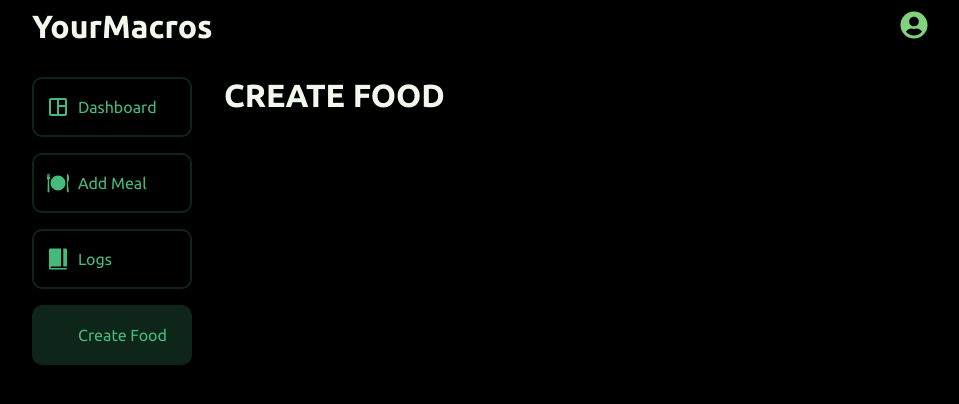
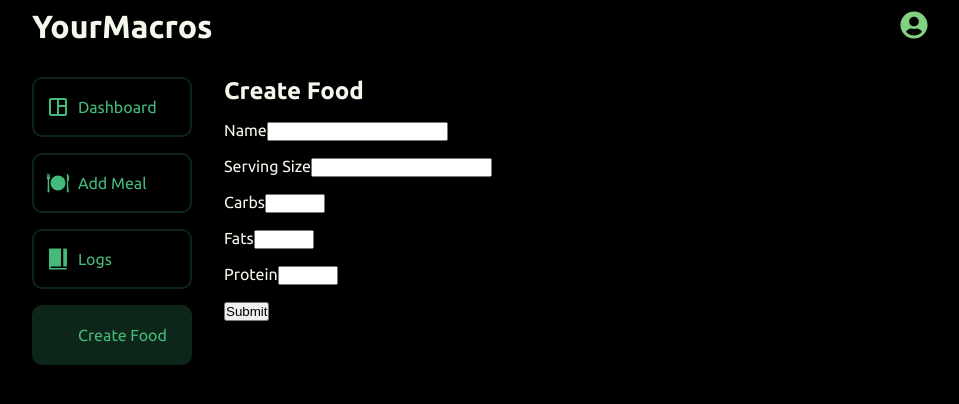
Before and after one commit to jonmico/your-macros, a React (Vite) app in the folder client/: page /create-food in a window 1280 px wide. Shown: the top 404 px of the page, without its empty margins (160-1119 px from the left). Built offline with nearby package versions, Linux system fonts and the light colour scheme; some icons are missing.

Commit message:
Start working on form for create food page.

```diff
--- a/client/src/components/navbar/navbar.module.css
+++ b/client/src/components/navbar/navbar.module.css
@@ -1,6 +1,5 @@
 .navbar {
   flex-basis: 10rem;
-  /* padding: 1rem 0; */
 }
 .navList {
   display: flex;
--- /dev/null
+++ b/client/src/pages/create-food/create-food.module.css
@@ -0,0 +1,6 @@
+.form {
+  display: flex;
+  flex-direction: column;
+  padding-top: 1rem;
+  gap: 1rem;
+}
--- a/client/src/pages/create-food/create-food.tsx
+++ b/client/src/pages/create-food/create-food.tsx
@@ -1,7 +1,38 @@
+import styles from './create-food.module.css';
+
 export default function CreateFood() {
+  function handleSubmit(evt: React.FormEvent<HTMLFormElement>) {
+    evt.preventDefault();
+    console.log('Form submitted!');
+  }
   return (
     <div>
-      <h1>CREATE FOOD</h1>
+      <h2>Create Food</h2>
+      <form onSubmit={handleSubmit} className={styles.form}>
+        <div>
+          <label htmlFor='name'>Name</label>
+          <input type='text' />
+        </div>
+        <div>
+          <label htmlFor='servingSize'>Serving Size</label>
+          <input type='text' />
+        </div>
+        <div>
+          <label htmlFor='carbs'>Carbs</label>
+          <input type='number' min={0} max={999} />
+        </div>
+        <div>
+          <label htmlFor='fats'>Fats</label>
+          <input type='number' min={0} max={999} />
+        </div>
+        <div>
+          <label htmlFor='protein'>Protein</label>
+          <input type='number' min={0} max={999} />
+        </div>
+        <div>
+          <button>Submit</button>
+        </div>
+      </form>
     </div>
   );
 }
```
